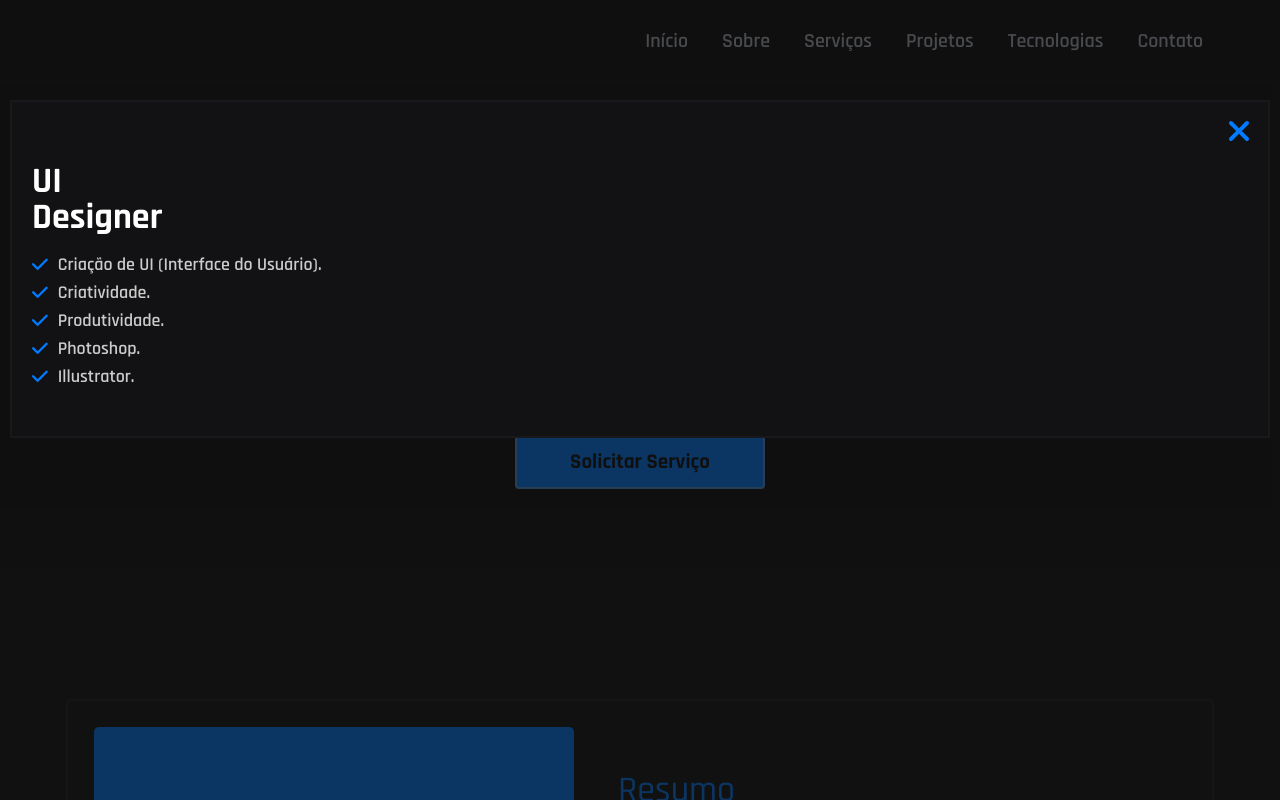
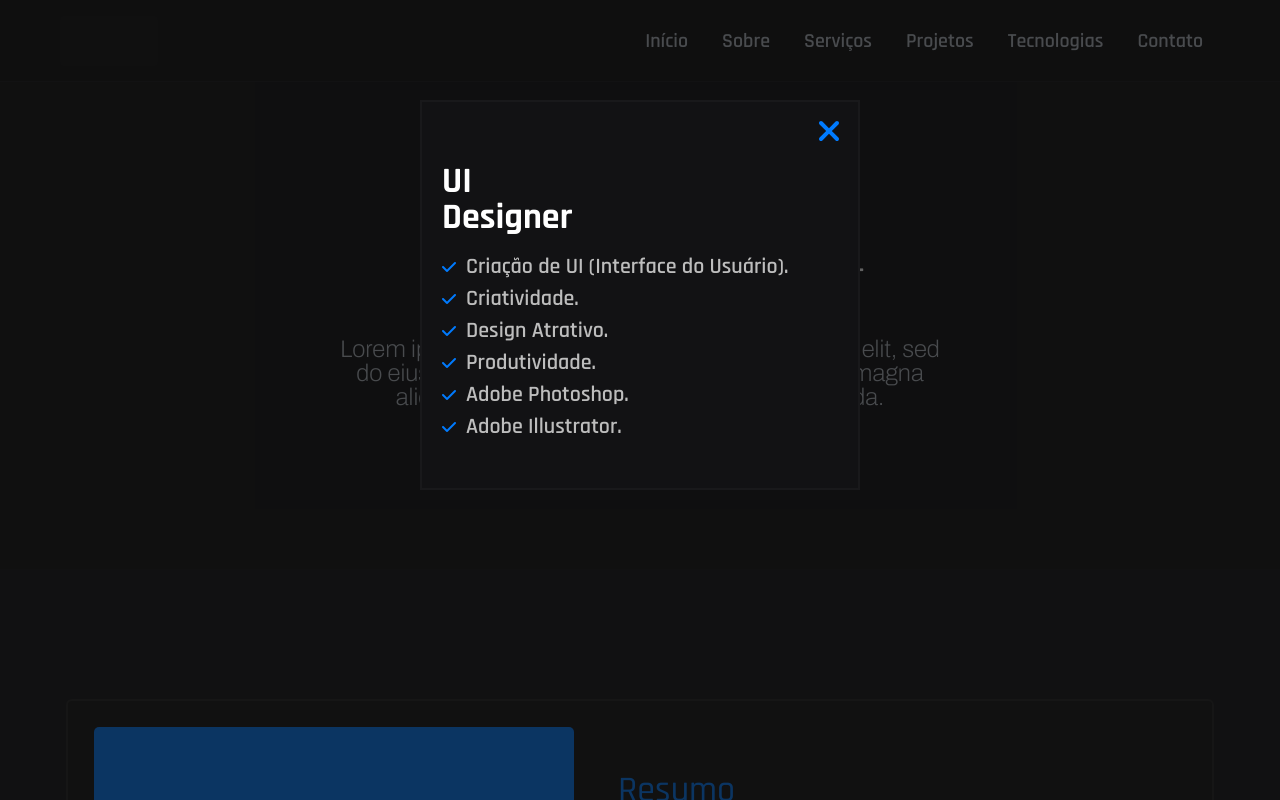
Before and after one commit to eubrunocoelho/portfolio, a Vue app: page / in a window 1280 px wide. Shown: the top 800 px of the page. Built offline with nearby package versions, Linux system fonts and the light colour scheme; a web font is replaced by a local one.

Commit message:
style: adds style to the modal component

```diff
--- a/src/components/Modal/Modal.vue
+++ b/src/components/Modal/Modal.vue
@@ -11,9 +11,10 @@
             <ul class="skills">
                 <li>Criação de UI (Interface do Usuário).</li>
                 <li>Criatividade.</li>
+                <li>Design Atrativo.</li>
                 <li>Produtividade.</li>
-                <li>Photoshop.</li>
-                <li>Illustrator.</li>
+                <li>Adobe Photoshop.</li>
+                <li>Adobe Illustrator.</li>
             </ul>
         </article>
     </section>
--- a/src/components/Modal/_modal.scss
+++ b/src/components/Modal/_modal.scss
@@ -14,6 +14,8 @@
     .modal {
         background: #121214;
         border: 2px solid #19191b;
+        margin: 0 auto;
+        max-width: 440px;
         padding: 62px 20px 50px 20px;
         position: relative;
         width: 100%;
@@ -32,6 +34,7 @@
             .icon {
                 font-size: 32px;
                 color: #007bff;
+                cursor: pointer;
                 transition: color .1s ease-in-out;
 
                 &:hover {
@@ -55,17 +58,17 @@
 
             li {
                 align-items: center;
-                color: darken($color: #ffffff, $amount: 20%);
+                color: darken($color: #ffffff, $amount: 26%);
                 display: inline-flex;
                 font-family: var(--font-rajdhani);
-                font-size: 18px;
+                font-size: 22px;
                 font-weight: 600;
 
                 &::before {
                     color: #007bff;
                     content: '\f00c';
                     font: var(--fa-font-solid);
-                    font-size: 18px;
+                    font-size: 16px;
                     margin: 0 10px 0 0;
                     display: inline-block;
                 }
```
